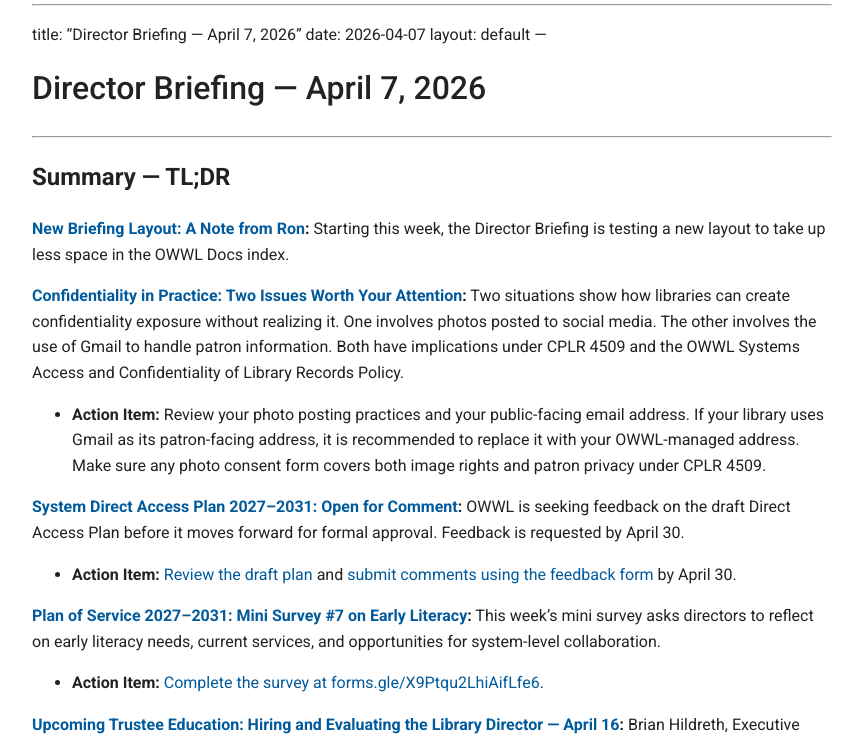
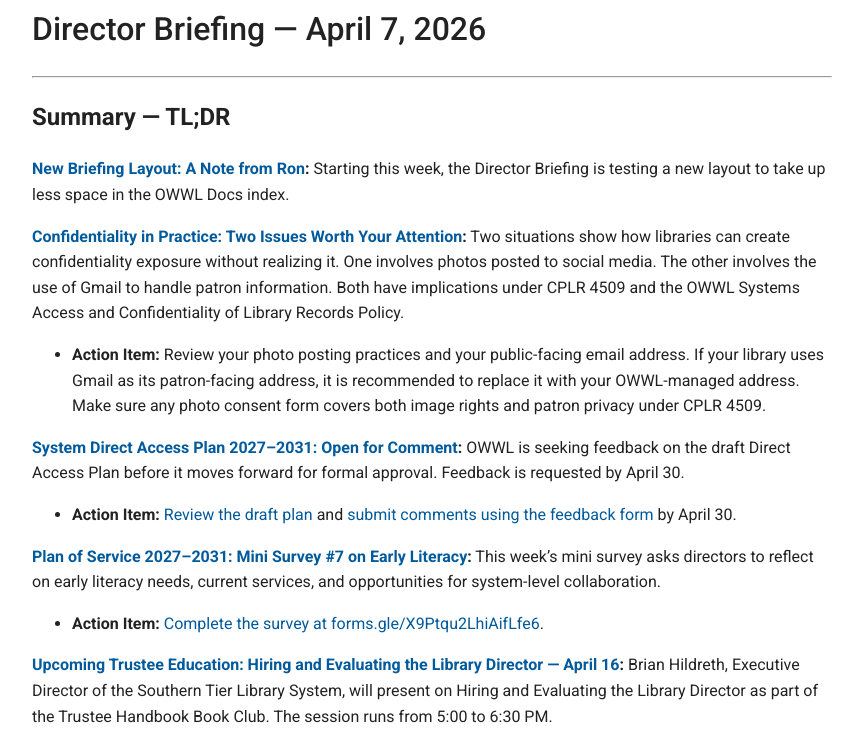
Before and after one commit to projectlibrarian/director-briefing, a Jekyll site: the page built from briefings/2026.04.06.md, in a window 1280 px wide and 900 px high, cut to the strip 158-900 px from the top of the window. Shown: the whole strip, without its empty margins (208-1064 px from the left). Built offline with Jekyll 4.4.1, drawn with Linux system fonts in a browser that asks for light colours.

Commit message:
Update 2026.04.06.md

```diff
--- a/briefings/2026.04.06.md
+++ b/briefings/2026.04.06.md
@@ -1,11 +1,6 @@
 ---
 layout: default
 title: Director Briefing - April 6, 2026
----
----
-title: "Director Briefing — April 7, 2026"
-date: 2026-04-07
-layout: default
 ---
 
 # Director Briefing — April 7, 2026
```
